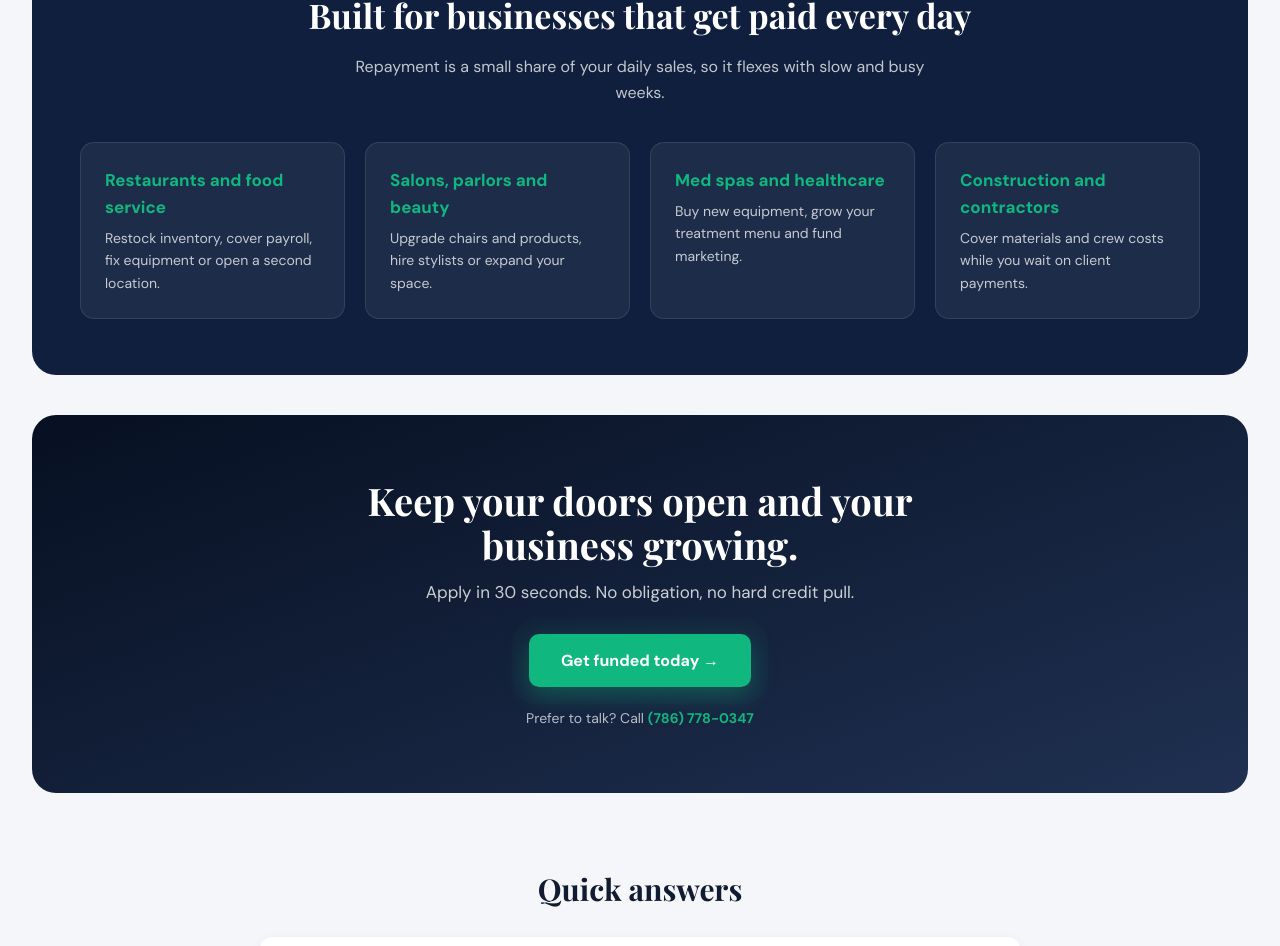
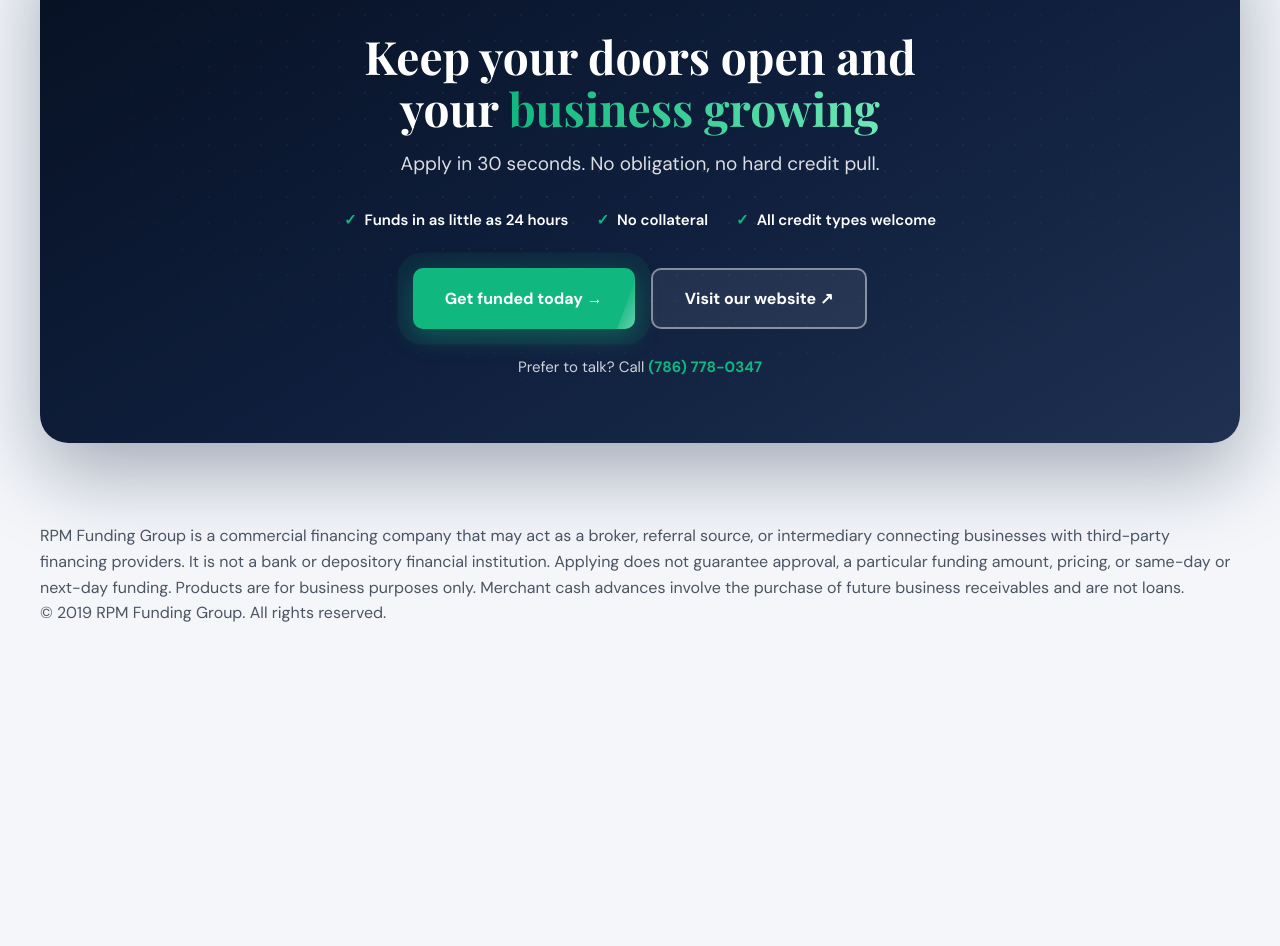
Before and after one commit to SofttikTech/client-rpm-funding-landing, a React (Vite) app: page / in a window 1280 px wide. Shown: the part 1838-2784 px from the top of the page. After the commit the page ends 2464 px from the top, so only its background shows below. Built offline with nearby package versions, Linux system fonts and the light colour scheme.

Commit message:
CTA box with two buttons replaces industries, remove FAQ, wider container (1520px)

```diff
--- a/src/components/FinalCta/FinalCta.css
+++ b/src/components/FinalCta/FinalCta.css
@@ -1,32 +1,31 @@
-.rpm-final-industries { background: var(--rpm-navy); border-radius: 24px; padding: 56px 48px; margin-bottom: 40px; }
-.rpm-final-industries-title { font-family: var(--rpm-font-head); font-size: 34px; color: #fff; text-align: center; margin-bottom: 12px; }
-.rpm-final-industries-sub { color: rgba(255, 255, 255, 0.75); text-align: center; max-width: 620px; margin: 0 auto 36px; }
-.rpm-final-industries-grid { display: grid; grid-template-columns: repeat(4, 1fr); gap: 20px; }
-.rpm-final-industry { background: rgba(255, 255, 255, 0.06); border: 1px solid rgba(255, 255, 255, 0.1); border-radius: 14px; padding: 24px; }
-.rpm-final-industry-title { font-size: 17px; color: var(--rpm-emerald); margin-bottom: 6px; }
-.rpm-final-industry-text { font-size: 14px; color: rgba(255, 255, 255, 0.75); }
-@media (max-width: 960px) { .rpm-final-industries-grid { grid-template-columns: 1fr 1fr; } }
-@media (max-width: 600px) { .rpm-final-industries { padding: 36px 22px; } .rpm-final-industries-title { font-size: 26px; } .rpm-final-industries-grid { grid-template-columns: 1fr; } }
+.rpm-final-cta { position: relative; overflow: hidden; text-align: center; color: #fff; border-radius: 28px; padding: 80px 32px 64px; margin-bottom: 80px; background: linear-gradient(150deg, var(--rpm-navy-dark), var(--rpm-navy) 55%, var(--rpm-navy-light)); box-shadow: 0 30px 80px rgba(15, 31, 61, 0.35); }
+.rpm-final-cta::before { content: ''; position: absolute; inset: 0; background-image: radial-gradient(rgba(255, 255, 255, 0.08) 1px, transparent 1.5px); background-size: 26px 26px; -webkit-mask-image: radial-gradient(ellipse 70% 80% at 50% 40%, #000, transparent 80%); mask-image: radial-gradient(ellipse 70% 80% at 50% 40%, #000, transparent 80%); pointer-events: none; }
+.rpm-final-cta-glow { position: absolute; width: 520px; height: 520px; top: -240px; left: 50%; margin-left: -260px; border-radius: 50%; background: rgba(16, 183, 127, 0.4); filter: blur(100px); pointer-events: none; }
+.rpm-final-cta > * { position: relative; }
+.rpm-final-cta-title { font-family: var(--rpm-font-head); font-size: 46px; line-height: 1.15; max-width: 760px; margin: 0 auto 14px; text-wrap: balance; }
+.rpm-final-cta-title em { font-style: normal; background: linear-gradient(90deg, var(--rpm-emerald), #6ee7b7); -webkit-background-clip: text; background-clip: text; color: transparent; }
+.rpm-final-cta-sub { font-size: 19px; color: rgba(255, 255, 255, 0.85); margin-bottom: 28px; }
+.rpm-final-cta-perks { list-style: none; display: flex; flex-wrap: wrap; justify-content: center; gap: 10px 28px; margin-bottom: 36px; }
+.rpm-final-cta-perk { font-size: 15px; font-weight: 600; }
+.rpm-final-cta-perk::before { content: '✓'; color: var(--rpm-emerald); font-weight: 800; margin-right: 8px; }
+.rpm-final-cta-actions { display: flex; flex-wrap: wrap; justify-content: center; gap: 16px; margin-bottom: 26px; }
+.rpm-final-cta-call { font-size: 15px; color: rgba(255, 255, 255, 0.8); }
+.rpm-final-cta-call a { color: var(--rpm-emerald); font-weight: 700; }
 
+@media (max-width: 600px) {
+  .rpm-final-cta { padding: 52px 20px 44px; }
+  .rpm-final-cta-title { font-size: 32px; }
+  .rpm-final-cta-sub { font-size: 17px; }
+  .rpm-final-cta-actions .rpm-btn { width: 100%; }
+}
+
+@media (max-width: 960px) { @media (max-width: 600px) {
 .rpm-final { padding: 0 0 56px; background: var(--rpm-bg); }
-.rpm-final-banner { background: linear-gradient(160deg, var(--rpm-navy-dark), var(--rpm-navy-light)); color: #fff; text-align: center; border-radius: 24px; padding: 64px 32px; margin-bottom: 72px; }
-.rpm-final-banner-title { font-family: var(--rpm-font-head); font-size: 38px; line-height: 1.15; max-width: 640px; margin: 0 auto 12px; }
-.rpm-final-banner-sub { color: rgba(255, 255, 255, 0.78); margin-bottom: 28px; font-size: 17px; }
-.rpm-final-banner-call { margin-top: 20px; font-size: 14px; color: rgba(255, 255, 255, 0.7); }
-.rpm-final-banner-call a { color: var(--rpm-emerald); font-weight: 700; }
 
-.rpm-final-faq { max-width: 760px; margin: 0 auto 64px; }
-.rpm-final-faq-title { font-family: var(--rpm-font-head); font-size: 30px; color: var(--rpm-text-dark); text-align: center; margin-bottom: 24px; }
-.rpm-final-faq-item { background: #fff; border-radius: 12px; margin-bottom: 10px; box-shadow: 0 2px 12px rgba(0, 0, 0, 0.05); }
-.rpm-final-faq-question { width: 100%; display: flex; justify-content: space-between; align-items: center; gap: 16px; background: none; border: none; text-align: left; font-size: 16px; font-weight: 600; color: var(--rpm-text-dark); padding: 18px 22px; }
-.rpm-final-faq-icon { font-style: normal; font-size: 22px; color: var(--rpm-emerald-dark); }
-.rpm-final-faq-answer { padding: 0 22px 20px; font-size: 15px; }
 
 .rpm-final-footer { border-top: 1px solid var(--rpm-border); padding-top: 28px; }
 .rpm-final-footer-text { font-size: 12px; line-height: 1.7; color: #6b7280; margin-bottom: 12px; }
 .rpm-final-footer-copy { font-size: 12px; color: #6b7280; }
 
 @media (max-width: 600px) {
-  .rpm-final-banner { padding: 44px 22px; }
-  .rpm-final-banner-title { font-size: 28px; }
-}
+    }
--- a/src/components/FinalCta/FinalCta.jsx
+++ b/src/components/FinalCta/FinalCta.jsx
@@ -1,46 +1,24 @@
-import { useState } from 'react'
-import { PHONE_DISPLAY, PHONE_HREF } from '../../config'
+import { PHONE_DISPLAY, PHONE_HREF, WEBSITE_URL } from '../../config'
 import Reveal from '../Reveal/Reveal'
 import './FinalCta.css'
 
 function FinalCta({ onApply }) {
-  const [openIndex, setOpenIndex] = useState(0)
-
   return (
-    <section className="rpm-final">
+    <section className="rpm-final" id="rpm-cta">
       <div className="rpm-container">
-        <Reveal className="rpm-final-industries">
-          <h2 className="rpm-final-industries-title">Built for businesses that get paid every day</h2>
-          <p className="rpm-final-industries-sub">Repayment is a small share of your daily sales, so it flexes with slow and busy weeks.</p>
-          <div className="rpm-final-industries-grid">
-            {INDUSTRIES.map(({ title, text }) => (
-              <div key={title} className="rpm-final-industry">
-                <h3 className="rpm-final-industry-title">{title}</h3>
-                <p className="rpm-final-industry-text">{text}</p>
-              </div>
-            ))}
+        <Reveal className="rpm-final-cta">
+          <span className="rpm-final-cta-glow" />
+          <h2 className="rpm-final-cta-title">Keep your doors open and your <em>business growing</em></h2>
+          <p className="rpm-final-cta-sub">Apply in 30 seconds. No obligation, no hard credit pull.</p>
+          <ul className="rpm-final-cta-perks">
+            {PERKS.map((item) => <li key={item} className="rpm-final-cta-perk">{item}</li>)}
+          </ul>
+          <div className="rpm-final-cta-actions">
+            <button type="button" className="rpm-btn rpm-btn-pulse" onClick={onApply}>Get funded today →</button>
+            <a className="rpm-btn rpm-btn-ghost" href={WEBSITE_URL} target="_blank" rel="noreferrer">Visit our website ↗</a>
           </div>
+          <p className="rpm-final-cta-call">Prefer to talk? Call <a href={PHONE_HREF}>{PHONE_DISPLAY}</a></p>
         </Reveal>
-
-        <Reveal className="rpm-final-banner">
-          <h2 className="rpm-final-banner-title">Keep your doors open and your business growing.</h2>
-          <p className="rpm-final-banner-sub">Apply in 30 seconds. No obligation, no hard credit pull.</p>
-          <button type="button" className="rpm-btn rpm-btn-pulse" onClick={onApply}>Get funded today →</button>
-          <p className="rpm-final-banner-call">Prefer to talk? Call <a href={PHONE_HREF}>{PHONE_DISPLAY}</a></p>
-        </Reveal>
-
-        <div className="rpm-final-faq">
-          <h2 className="rpm-final-faq-title">Quick answers</h2>
-          {FAQS.map(({ question, answer }, index) => (
-            <div key={question} className={`rpm-final-faq-item${openIndex === index ? ' open' : ''}`}>
-              <button type="button" className="rpm-final-faq-question" onClick={() => setOpenIndex(openIndex === index ? -1 : index)}>
-                {question}
-                <i className="rpm-final-faq-icon">{openIndex === index ? '−' : '+'}</i>
-              </button>
-              {openIndex === index && <p className="rpm-final-faq-answer">{answer}</p>}
-            </div>
-          ))}
-        </div>
 
         <footer className="rpm-final-footer">
           <p className="rpm-final-footer-text">RPM Funding Group is a commercial financing company that may act as a broker, referral source, or intermediary connecting businesses with third-party financing providers. It is not a bank or depository financial institution. Applying does not guarantee approval, a particular funding amount, pricing, or same-day or next-day funding. Products are for business purposes only. Merchant cash advances involve the purchase of future business receivables and are not loans.</p>
@@ -51,18 +29,5 @@ function FinalCta({ onApply }) {
   )
 }
 
-const INDUSTRIES = [
-  { title: 'Restaurants and food service', text: 'Restock inventory, cover payroll, fix equipment or open a second location.' },
-  { title: 'Salons, parlors and beauty', text: 'Upgrade chairs and products, hire stylists or expand your space.' },
-  { title: 'Med spas and healthcare', text: 'Buy new equipment, grow your treatment menu and fund marketing.' },
-  { title: 'Construction and contractors', text: 'Cover materials and crew costs while you wait on client payments.' }
-]
-
-const FAQS = [
-  { question: 'What is a merchant cash advance?', answer: 'It is working capital based on your business revenue. Repayment is a fixed percentage of your daily sales, so payments move with your business.' },
-  { question: 'How quickly can I receive funding?', answer: 'Many businesses are funded in as little as 24 hours after approval. Timing depends on your application and is not guaranteed.' },
-  { question: 'What do I need to qualify?', answer: 'A business with consistent revenue and recent bank statements. We look at how your business performs, not just your credit.' },
-  { question: 'Can I use the funds for anything?', answer: 'Yes. Most owners use funds for inventory, payroll, marketing, expansion or unexpected expenses.' }
-]
-
+const PERKS = ['Funds in as little as 24 hours', 'No collateral', 'All credit types welcome']
 export default FinalCta
--- a/src/config.js
+++ b/src/config.js
@@ -2,3 +2,4 @@
 export const FORM_URL = 'https://app.sellagent.ai/f/fa9674dbd3406c74';
 export const PHONE_DISPLAY = '(786) 778-0347';
 export const PHONE_HREF = 'tel:+17867780347';
+export const WEBSITE_URL = 'https://rpmfundingco.com/';
--- a/src/index.css
+++ b/src/index.css
@@ -19,12 +19,14 @@ a { color: inherit; text-decoration: none; }
 button { font-family: inherit; cursor: pointer; }
 
 .rpm-page { overflow-x: hidden; }
-.rpm-container { max-width: 1360px; margin: 0 auto; padding: 0 32px; }
+.rpm-container { max-width: 1520px; margin: 0 auto; padding: 0 40px; }
 
 .rpm-btn { display: inline-flex; align-items: center; justify-content: center; gap: 10px; background: var(--rpm-emerald); color: #fff; font-size: 16px; font-weight: 700; padding: 16px 32px; border: none; border-radius: 10px; box-shadow: 0 8px 24px rgba(16, 183, 127, 0.35); transition: all 0.3s ease-in-out; }
 .rpm-btn:hover { background: var(--rpm-emerald-dark); transform: translateY(-2px); }
 .rpm-btn:active { transform: scale(0.97); }
 .rpm-btn-full { width: 100%; }
+.rpm-btn-ghost { background: rgba(255, 255, 255, 0.08); border: 2px solid rgba(255, 255, 255, 0.45); box-shadow: none; }
+.rpm-btn-ghost:hover { background: rgba(255, 255, 255, 0.18); border-color: #fff; }
 
 .rpm-btn-pulse { position: relative; overflow: hidden; animation: rpm-btn-ring 2.4s ease-out infinite; }
 .rpm-btn-pulse::after { content: ''; position: absolute; top: 0; bottom: 0; width: 60px; left: -90px; background: linear-gradient(100deg, transparent, rgba(255, 255, 255, 0.45), transparent); transform: skewX(-20deg); animation: rpm-btn-shine 3.2s ease-in-out infinite; }
```
